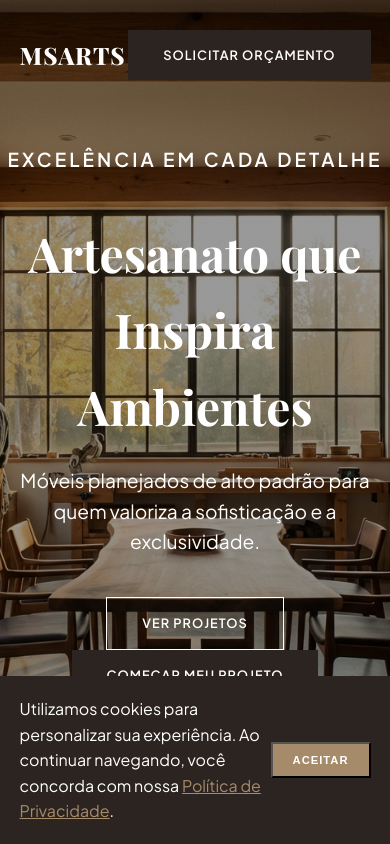
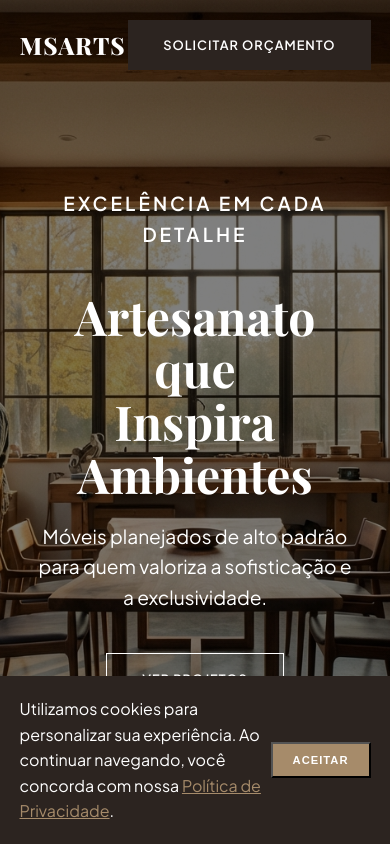
Before and after one commit to ckennedycarvalho/site-msarts, a website: page public/index.html in a window 390 px wide. Shown: the top 844 px of the page. Drawn offline with nearby package versions, Linux system fonts and the light colour scheme; a web font is replaced by a local one.

Commit message:
Fix: Ajustando padding do Hero e fontes responsivas para evitar sobreposição com zoom.

```diff
--- a/public/assets/css/style.css
+++ b/public/assets/css/style.css
@@ -1,10 +1,14 @@
 @import url('https://fonts.googleapis.com/css2?family=Playfair+Display:ital,wght@0,400..900;1,400..900&family=Plus+Jakarta+Sans:ital,wght@0,200..800;1,200..800&display=swap');
 
 :root {
-    --primary: #2C2420; /* Deep Walnut */
-    --secondary: #A68B6A; /* Brass/Oak */
-    --accent: #D9C5B2; /* Light Sand */
-    --bg: #F9F7F5; /* Off White */
+    --primary: #2C2420;
+    /* Deep Walnut */
+    --secondary: #A68B6A;
+    /* Brass/Oak */
+    --accent: #D9C5B2;
+    /* Light Sand */
+    --bg: #F9F7F5;
+    /* Off White */
     --text: #1A1A1A;
     --text-light: #555555;
     --white: #FFFFFF;
@@ -13,7 +17,7 @@
     --font-sans: "Plus Jakarta Sans", sans-serif;
 
     --transition: all 0.4s cubic-bezier(0.165, 0.84, 0.44, 1);
-    --shadow: 0 10px 30px rgba(0,0,0,0.05);
+    --shadow: 0 10px 30px rgba(0, 0, 0, 0.05);
 }
 
 * {
@@ -30,7 +34,10 @@ body {
     overflow-x: hidden;
 }
 
-h1, h2, h3, h4 {
+h1,
+h2,
+h3,
+h4 {
     font-family: var(--font-serif);
     font-weight: 700;
 }
@@ -81,12 +88,15 @@ nav {
     position: fixed;
     top: 0;
     width: 100%;
-    padding: 30px 5%;
+    padding: 20px 5%;
+    /* Reduzido levemente para evitar ocupar muito espaço */
     display: flex;
     justify-content: space-between;
     align-items: center;
     z-index: 1000;
     transition: var(--transition);
+    min-height: 80px;
+    /* Garante altura mínima para cálculos */
 }
 
 nav.scrolled {
@@ -110,7 +120,8 @@ nav.scrolled {
 }
 
 .nav-links a {
-    color: white; /* Cor inicial no Hero */
+    color: white;
+    /* Cor inicial no Hero */
     font-weight: 500;
     font-size: 0.95rem;
 }
@@ -166,22 +177,33 @@ nav .logo {
 
 /* Hero Section */
 .hero {
-    height: 100vh;
+    min-height: 100vh;
+    /* Mudado de height para min-height para acomodar conteúdo que cresce */
     display: flex;
     align-items: center;
     justify-content: center;
     text-align: center;
-    background: linear-gradient(rgba(0,0,0,0.4), rgba(0,0,0,0.4)), url('../img/hero.png') no-repeat center center/cover;
+    background: linear-gradient(rgba(0, 0, 0, 0.5), rgba(0, 0, 0, 0.5)), url('../img/hero.png') no-repeat center center/cover;
     color: var(--white);
-    padding: 0;
+    padding: 80px 20px;
+    /* Adicionado padding para garantir respiro nas bordas em zooms */
+}
+
+.hero-content {
+    padding-top: 100px;
+    /* Garante que o texto comece abaixo da navbar */
+    max-width: 900px;
+    width: 90%;
 }
 
 .hero-content h1 {
-    font-size: 5rem;
+    font-size: clamp(2.5rem, 8vw, 5rem);
+    /* Fonte responsiva que se ajusta ao zoom/tela */
     margin-bottom: 20px;
     opacity: 0;
     transform: translateY(30px);
     animation: fadeInUp 1s forwards 0.5s;
+    line-height: 1.1;
 }
 
 .hero-content p {
@@ -231,7 +253,7 @@ nav .logo {
     left: 0;
     width: 100%;
     padding: 40px;
-    background: linear-gradient(transparent, rgba(0,0,0,0.8));
+    background: linear-gradient(transparent, rgba(0, 0, 0, 0.8));
     color: var(--white);
     transform: translateY(20px);
     opacity: 0;
@@ -265,7 +287,8 @@ nav .logo {
     font-size: 0.9rem;
 }
 
-.form-group input, .form-group textarea {
+.form-group input,
+.form-group textarea {
     width: 100%;
     padding: 15px;
     border: 1px solid #ddd;
@@ -273,7 +296,8 @@ nav .logo {
     transition: var(--transition);
 }
 
-.form-group input:focus, .form-group textarea:focus {
+.form-group input:focus,
+.form-group textarea:focus {
     border-color: var(--secondary);
     outline: none;
 }
@@ -303,9 +327,11 @@ nav .logo {
     .hero-content h1 {
         font-size: 3rem;
     }
+
     .quote-container {
         grid-template-columns: 1fr;
     }
+
     .nav-links {
         display: none;
     }
```
